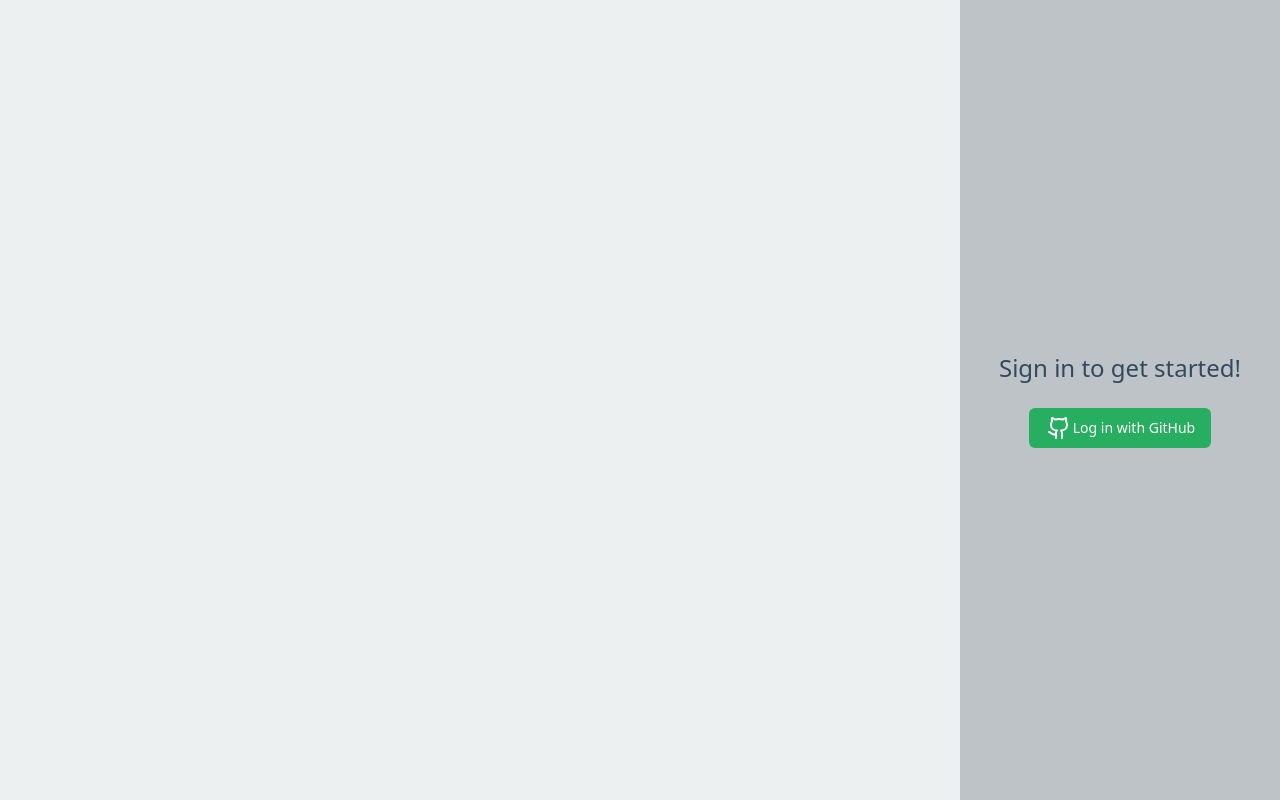
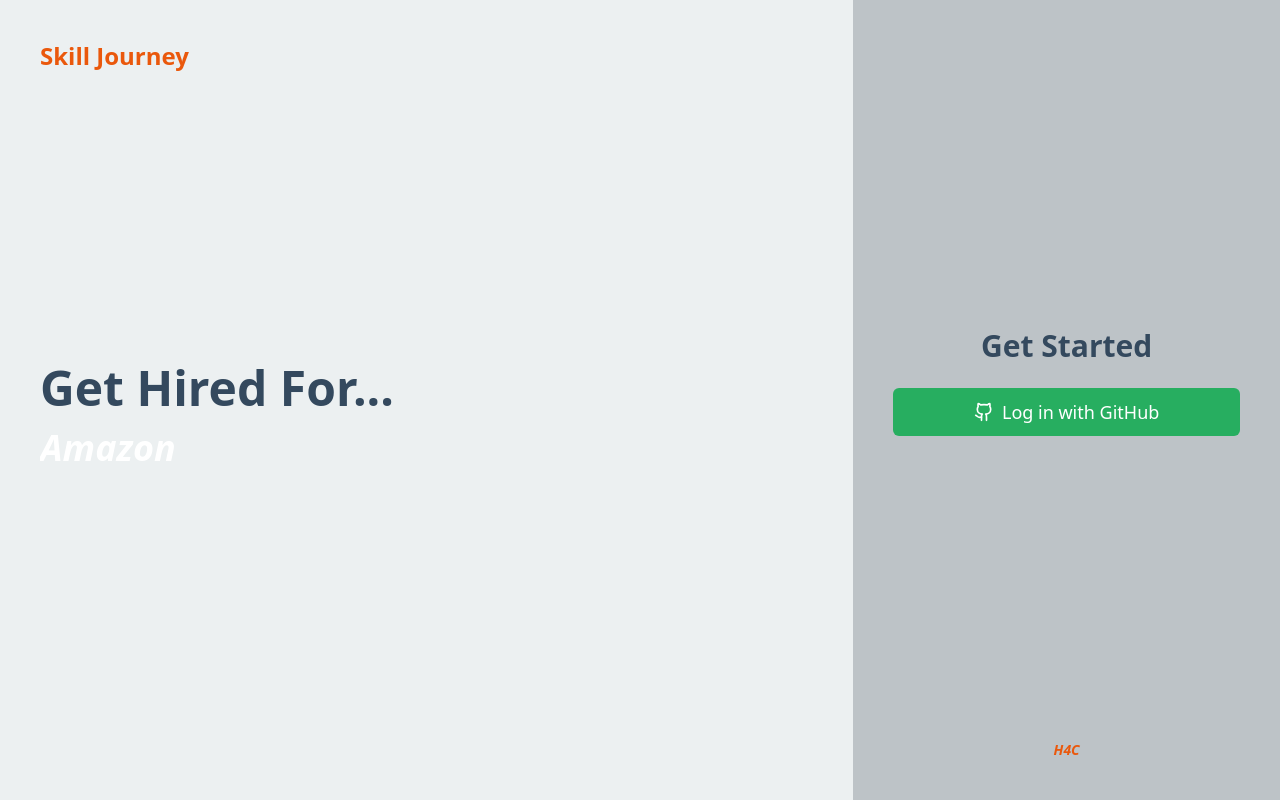
Before and after one commit to AnarchistHoneybun/h4c-frontend, a Next.js app: page /auth in a window 1280 px wide. Built offline with nearby package versions, Linux system fonts and the light colour scheme.

Commit message:
new auth page

```diff
--- a/app/auth/page.tsx
+++ b/app/auth/page.tsx
@@ -1,7 +1,8 @@
 "use client"
 import { Button } from "@/components/ui/button";
-import {createClient} from "@/utils/supabase/client"
+import { createClient } from "@/utils/supabase/client"
 import { Github } from "lucide-react";
+import HeroText from "@/components/HeroText";
 
 async function signInWithGithub() {
     const supabase = createClient();
@@ -14,18 +15,28 @@
     if(error){
         console.log(error);
     }
-  }
+}
 
 export default function Page(){
     return(
         <div className="flex h-screen">
-          <div className="w-3/4"></div>
-          <div className="w-1/4 bg-muted flex flex-col justify-center items-center">
-            <div className="mb-6 text-2xl">Sign in to get started!</div>
-            <Button onClick={signInWithGithub}>
-                <Github className="m-0.5"/>
-              <>Log in with GitHub</>
+          <div className="w-2/3 flex flex-col p-10">
+            <div className="text-2xl font-bold mb-10 text-orange-600">Skill Journey</div>
+            <div className="flex-grow flex items-center justify-left">
+              <HeroText />
+            </div>
+          </div>
+          <div className="w-1/3 bg-muted flex flex-col justify-between p-10">
+            <div className="flex-grow flex flex-col justify-center items-center">
+              <div className="mb-6 text-3xl font-bold">Get Started</div>
+              <Button onClick={signInWithGithub} className="w-full py-6 text-lg">
+                <Github className="mr-2 h-5 w-5"/>
+                Log in with GitHub
               </Button>
+            </div>
+            <div className="text-center text-sm font-semibold italic text-orange-600 mt-4">
+              H4C
+            </div>
           </div>
         </div>
     )
--- /dev/null
+++ b/components/HeroText.tsx
@@ -0,0 +1,36 @@
+import React, { useState, useEffect } from 'react';
+import { motion, AnimatePresence } from 'framer-motion';
+
+const companies = ['Google', 'Amazon', 'Microsoft'];
+
+export default function HeroText() {
+  const [currentCompany, setCurrentCompany] = useState(0);
+
+  useEffect(() => {
+    const interval = setInterval(() => {
+      setCurrentCompany((prev) => (prev + 1) % companies.length);
+    }, 3000);
+
+    return () => clearInterval(interval);
+  }, []);
+
+  return (
+    <div className="text-left">
+      <h1 className="text-5xl font-bold mb-4">Get Hired For...</h1>
+      <div className="h-20 overflow-hidden">
+        <AnimatePresence mode="wait">
+          <motion.div
+            key={currentCompany}
+            initial={{ y: 50, opacity: 0 }}
+            animate={{ y: 0, opacity: 1 }}
+            exit={{ y: -50, opacity: 0 }}
+            transition={{ duration: 0.5 }}
+            className="text-4xl font-bold italic text-accent-foreground"
+          >
+            {companies[currentCompany]}
+          </motion.div>
+        </AnimatePresence>
+      </div>
+    </div>
+  );
+}
--- a/components/TabSwitcher.tsx
+++ b/components/TabSwitcher.tsx
@@ -45,7 +45,7 @@
         </DockIcon>
         <DockIcon className="mx-6">
           <Link
-            className="flex items-center justify-center px-4 py-2 rounded-lg hover:bg-accent hover:bg-opacity-20 transition-all duration-300 bg-destructive"
+            className="flex items-center justify-center px-4 py-2 rounded-lg hover:bg-accent hover:bg-opacity-20 transition-all duration-300"
             href="/"
             onClick={signOut}
           >
--- /dev/null
+++ b/components/magicui/word-pull-up.tsx
@@ -0,0 +1,53 @@
+"use client";
+
+import { motion, Variants } from "framer-motion";
+
+import { cn } from "@/lib/utils";
+
+interface WordPullUpProps {
+  words: string;
+  delayMultiple?: number;
+  wrapperFramerProps?: Variants;
+  framerProps?: Variants;
+  className?: string;
+}
+
+export default function WordPullUp({
+  words,
+  wrapperFramerProps = {
+    hidden: { opacity: 0 },
+    show: {
+      opacity: 1,
+      transition: {
+        staggerChildren: 0.2,
+      },
+    },
+  },
+  framerProps = {
+    hidden: { y: 20, opacity: 0 },
+    show: { y: 0, opacity: 1 },
+  },
+  className,
+}: WordPullUpProps) {
+  return (
+    <motion.h1
+      variants={wrapperFramerProps}
+      initial="hidden"
+      animate="show"
+      className={cn(
+        "font-display text-center text-4xl font-bold leading-[5rem] tracking-[-0.02em] drop-shadow-sm",
+        className,
+      )}
+    >
+      {words.split(" ").map((word, i) => (
+        <motion.span
+          key={i}
+          variants={framerProps}
+          style={{ display: "inline-block", paddingRight: "8px" }}
+        >
+          {word === "" ? <span>&nbsp;</span> : word}
+        </motion.span>
+      ))}
+    </motion.h1>
+  );
+}
```
